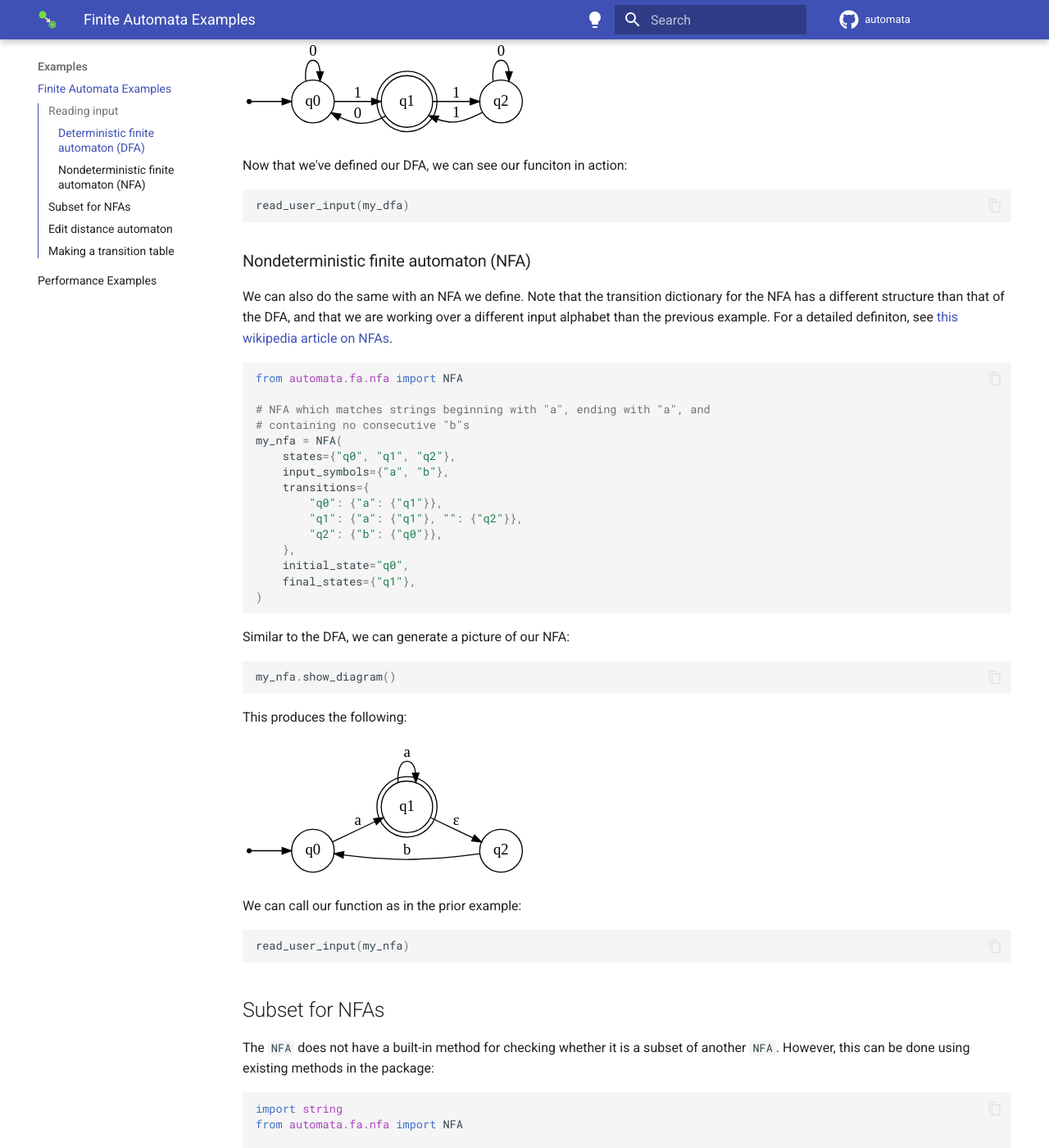
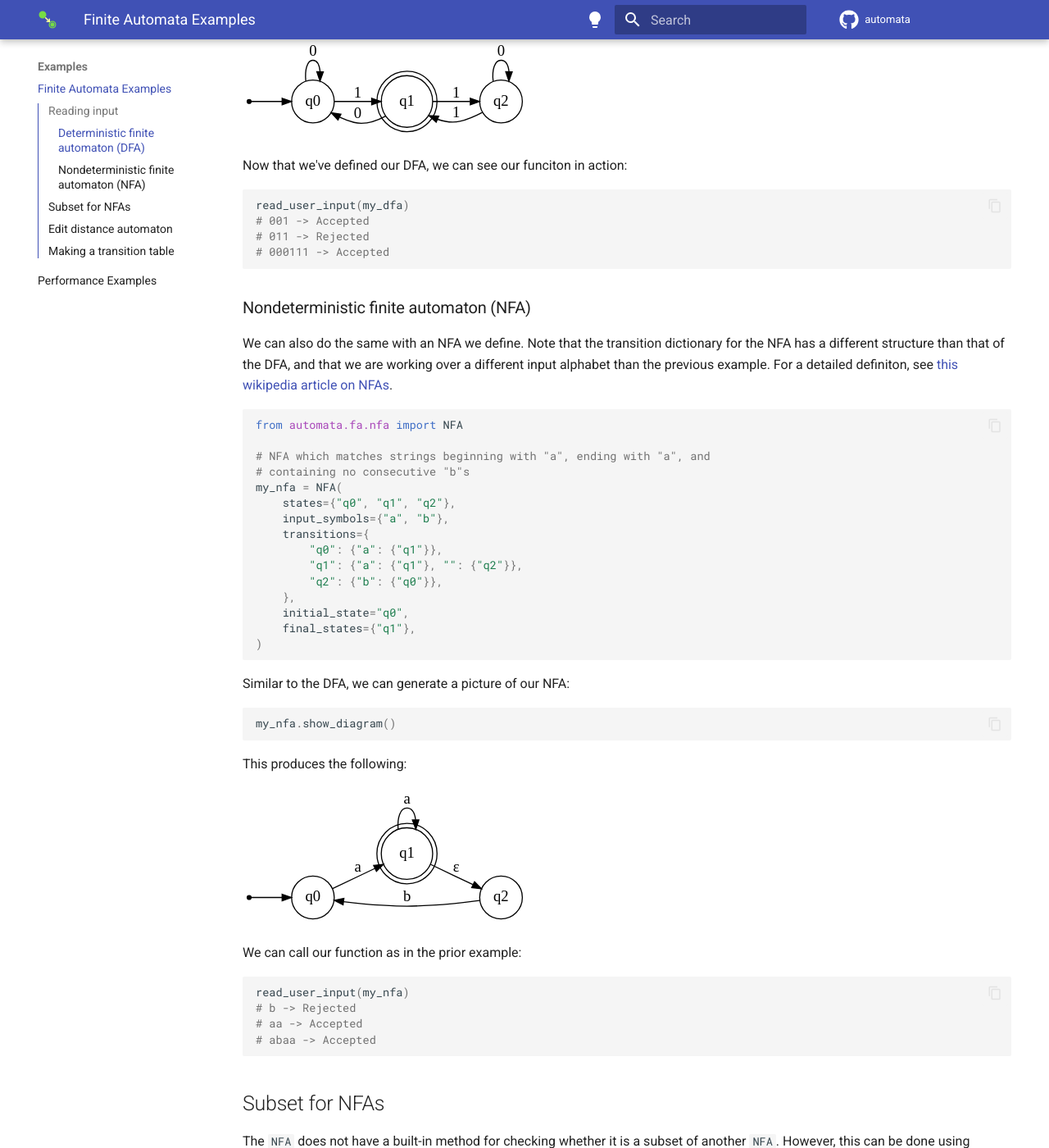
Before and after one commit to caleb531/automata, an MkDocs documentation site: the page built from docs/examples/fa-examples.md, in a window 1280 px wide and 1400 px high, scrolled down 1236 px. Shown: the whole window at 82% size. Built offline with MkDocs 1.6.1 and Material for MkDocs 9.7.7, drawn with Linux system fonts in a browser that asks for light colours; comment, search, counter and statistics services are not loaded.

Commit message:
Add output to fa examples

````diff
--- a/docs/examples/fa-examples.md
+++ b/docs/examples/fa-examples.md
@@ -65,6 +65,9 @@ Now that we've defined our DFA, we can see our funciton in action:
 
 ```python
 read_user_input(my_dfa)
+# 001 -> Accepted
+# 011 -> Rejected
+# 000111 -> Accepted
 ```
 
 ### Nondeterministic finite automaton (NFA)
@@ -106,6 +109,9 @@ We can call our function as in the prior example:
 
 ```python
 read_user_input(my_nfa)
+# b -> Rejected
+# aa -> Accepted
+# abaa -> Accepted
 ```
 
 ## Subset for NFAs
````
